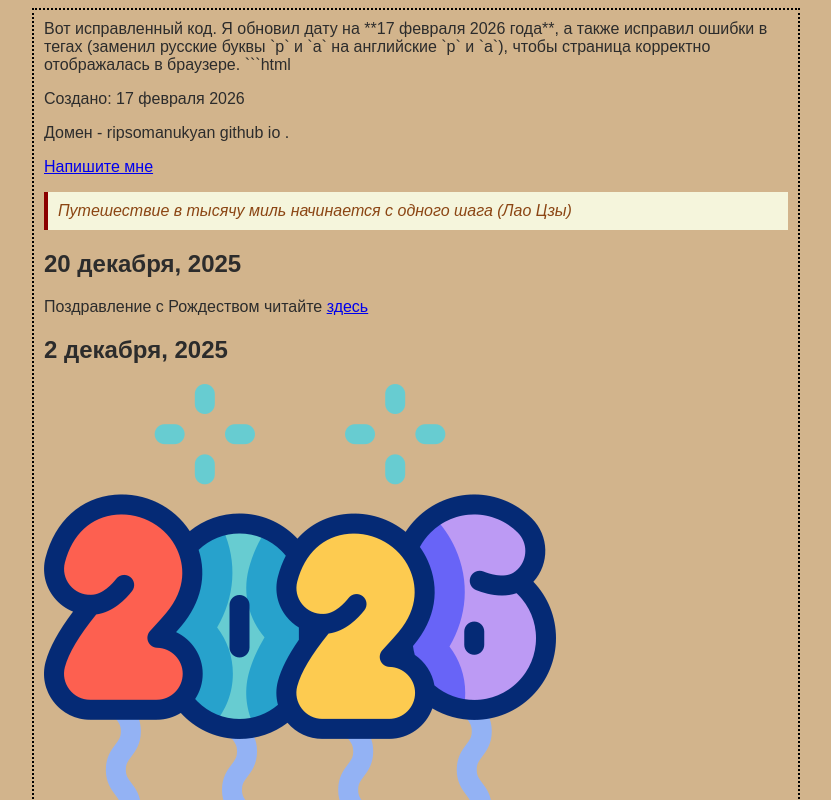
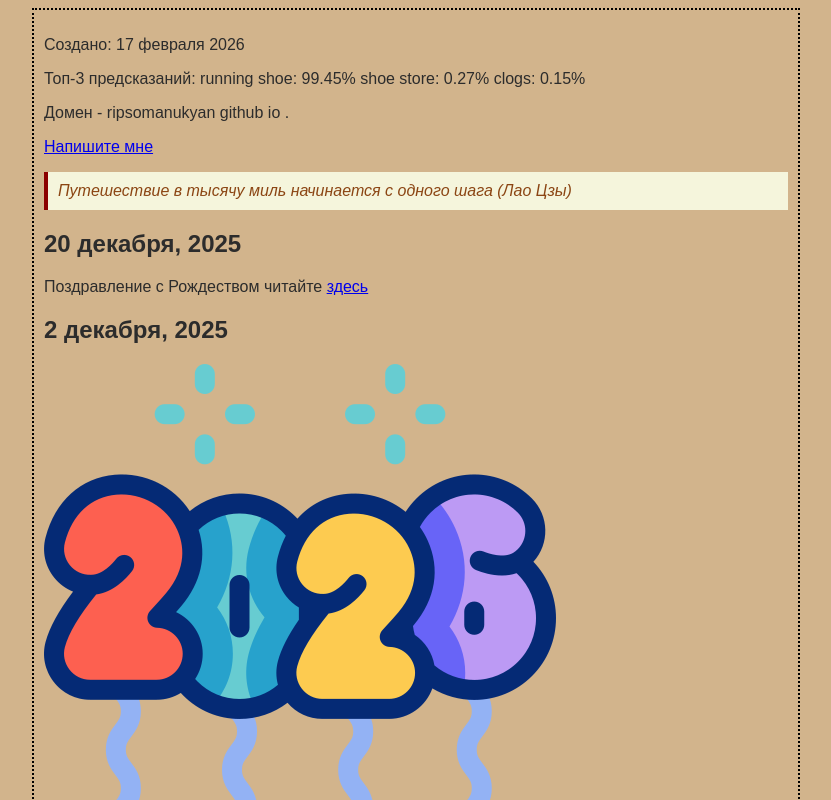
Before and after one commit to ripsomanukyan/dem.github.io, a plain HTML site: page index.html in a window 1280 px wide. Shown: the top 800 px of the page, without its empty margins (224-1055 px from the left). Drawn offline with Linux system fonts and the light colour scheme.

Commit message:
Update index.html

````diff
--- a/index.html
+++ b/index.html
@@ -1,8 +1,4 @@
-<!DOCTYPE html>
-<html lang="ru">
-Вот исправленный код. Я обновил дату на **17 февраля 2026 года**, а также исправил ошибки в тегах (заменил русские буквы `р` и `а` на английские `p` и `a`), чтобы страница корректно отображалась в браузере.
 
-```html
 <!DOCTYPE html>
 <html lang="ru">
 <head>
@@ -14,6 +10,10 @@
 <body>
     <!-- Дата обновлена на 17 февраля 2026 -->
     <p>Создано: 17 февраля 2026</p>
+    Топ-3 предсказаний:
+running shoe: 99.45%
+shoe store: 0.27%
+clogs: 0.15%
 
     <p>Домен - ripsomanukyan github io .</p>
     <p><a href="mailto:ripsomanukyan@gmail.ru">Напишите мне</a></p>
````
